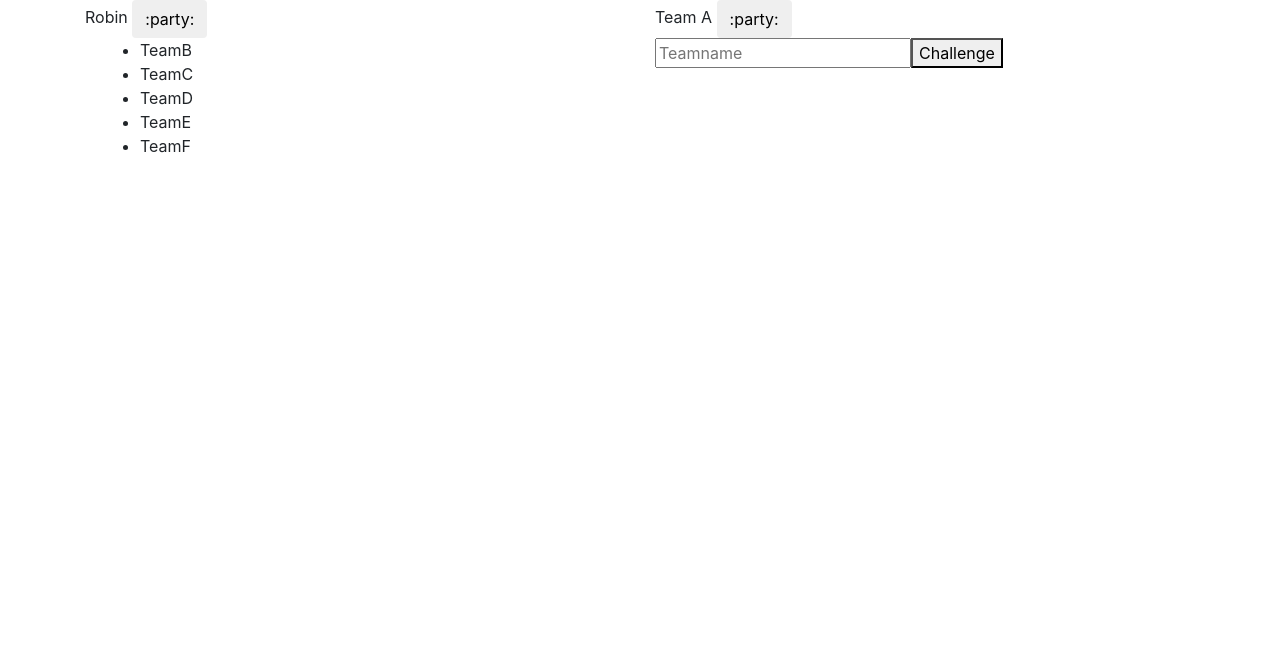
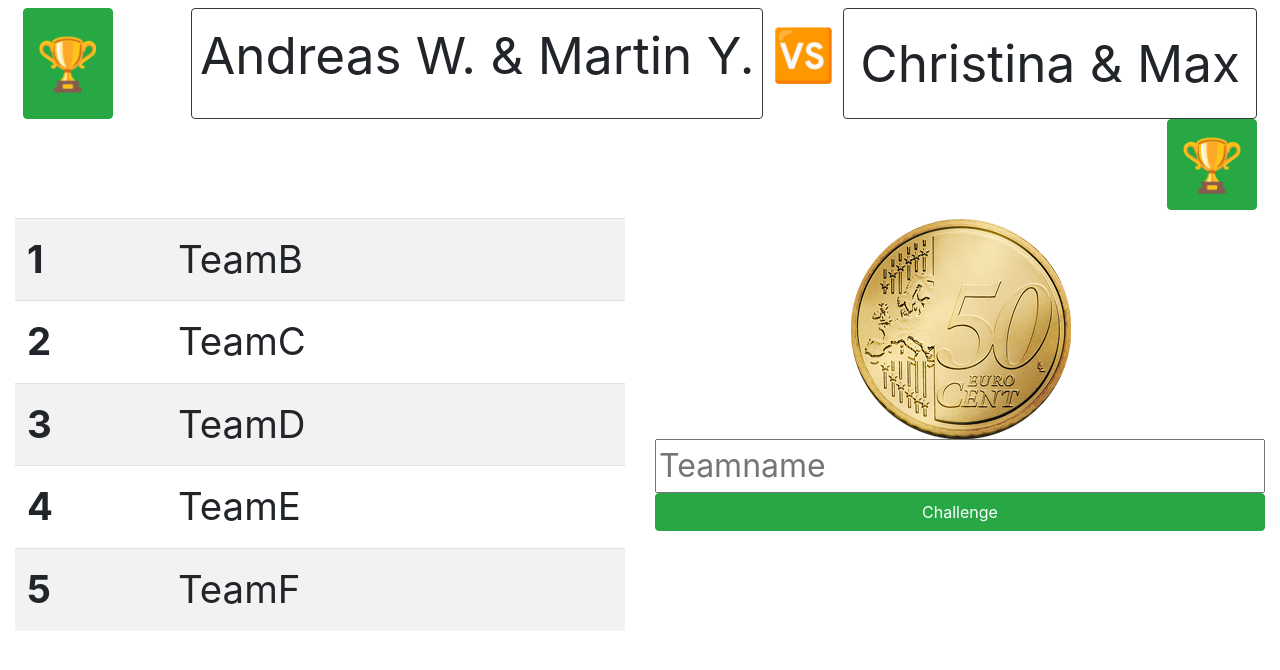
Before and after one commit to robinboehm/kickerlist, an Angular app: page / in a window 1280 px wide. Shown: the top 670 px of the page. Built offline with nearby package versions, Linux system fonts and the light colour scheme.

Commit message:
add some basic ugly design and random emoj

```diff
--- a/src/app/active-teams/active-teams.component.html
+++ b/src/app/active-teams/active-teams.component.html
@@ -1,6 +1,18 @@
-<div class="row">
-  <div class="col-6" *ngFor="let team of activeTeams">
-    {{team?.name}}
-    <button class="btn" (click)="triggerTeamWon(team)">:party:</button>
+<div class="d-flex flex-wrap p-2">
+  <div class="mr-auto">
+    <button class="btn w-100 h-100 btn btn-success" style="font-size: 4vw" (click)="triggerTeamWon(activeTeams[0])">🏆</button>
   </div>
+  <div class="d-flex justify-content-center">
+    <div class="border border-dark rounded p-2">
+      <span style="font-size: 4vw">{{activeTeams[0]?.name}}</span>
+    </div>
+    <div style="font-size: 4vw" class="m-2">🆚</div>
+    <div class="border border-dark rounded p-3">
+      <span style="font-size: 4vw">{{activeTeams[1]?.name}}</span>
+    </div>
+  </div>
+  <div class="ml-auto">
+    <button class="btn w-100 h-100 btn btn-success" style="font-size: 4vw" (click)="triggerTeamWon(activeTeams[1])">🏆</button>
+  </div>
+
 </div>
--- a/src/app/app.component.html
+++ b/src/app/app.component.html
@@ -1,4 +1,4 @@
-<div class="container">
+<div class="container-fluid h-100">
 
   <div class="row">
     <div class="col">
@@ -6,13 +6,16 @@
     </div>
   </div>
 
-  <div class="row">
+  <div class="row h-75">
     <div class="col-6">
       <team-list [waitingTeams]="game.waitingTeams"></team-list>
     </div>
-    <div class="col-6">
-      <input type="text" [(ngModel)]="name" placeholder="Teamname">
-      <button (click)="addTeam(name)">Challenge</button>
+    <div class="col-6 text-center">
+      <div>
+        <img src="assets/img/50-cent.png" class="img img-fluid">
+      </div>
+      <input type="text" [(ngModel)]="name" placeholder="Teamname" class="w-100" style="font-size: 200%">
+      <button (click)="addTeam(name)" class="btn btn-success w-100">Challenge</button>
     </div>
   </div>
 </div>
--- a/src/app/game/game.service.ts
+++ b/src/app/game/game.service.ts
@@ -5,8 +5,8 @@ import {Team} from "../team";
 export class GameService {
 
   private activeTeams: Team[] = [
-    {name: 'Robin'},
-    {name: 'Team A'}
+    {name: 'Andreas W. & Martin Y.'},
+    {name: 'Christina & Max'}
   ];
   private waitingTeams: Team[] = [
     {name: 'TeamB'},
--- a/src/app/team-list/team-list.component.html
+++ b/src/app/team-list/team-list.component.html
@@ -1,7 +1,8 @@
-<div class="row-">
-  <div class="col">
-    <ul>
-      <li *ngFor="let team of waitingTeams">{{team.name}}</li>
-    </ul>
-  </div>
-</div>
+<table class="table table-striped" style="font-size: 3vw">
+  <tbody>
+  <tr *ngFor="let team of waitingTeams;let i = index">
+    <th scope="row">{{i+1}}</th>
+    <td>{{team.name}}</td>
+  </tr>
+  </tbody>
+</table>
--- a/src/index.html
+++ b/src/index.html
@@ -8,7 +8,7 @@
   <meta name="viewport" content="width=device-width, initial-scale=1">
   <link rel="icon" type="image/x-icon" href="favicon.ico">
 </head>
-<body>
+<body style="height: 100vh">
   <kickertable-root></kickertable-root>
 </body>
 </html>
```
Also changed, not shown: src/assets/img/50-cent.png (added).
